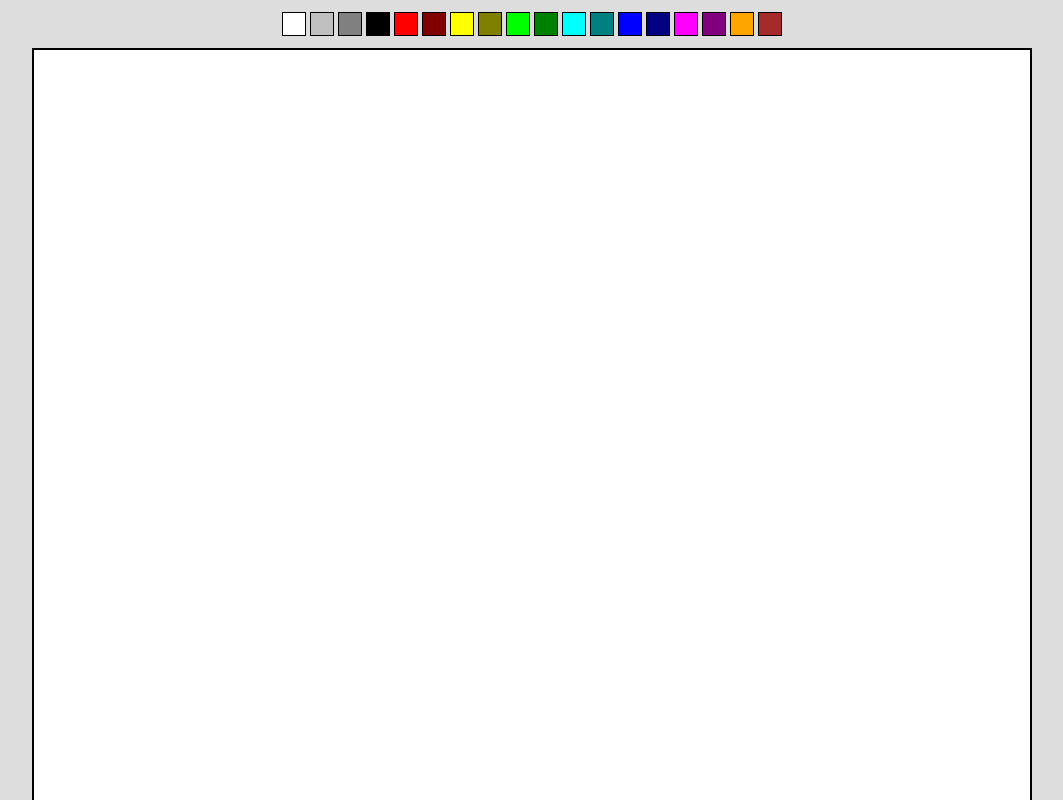
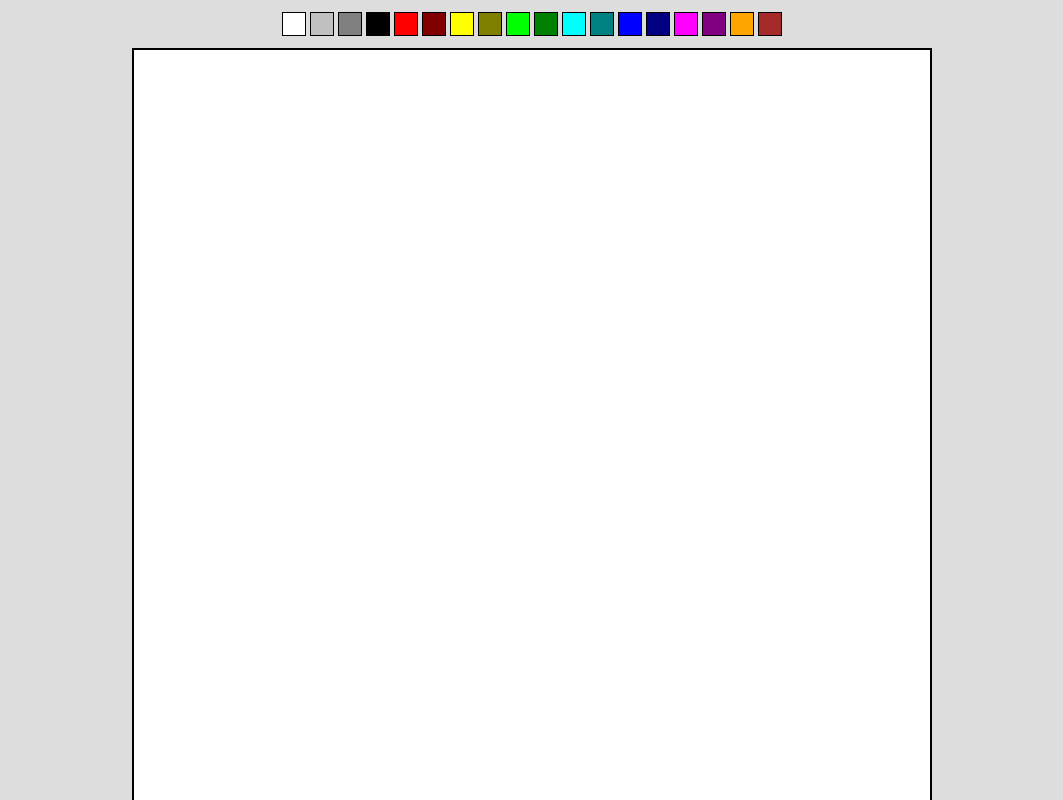
Before and after one commit to cheatteam1994-ship-it/rplace-render, a website: page rplace_render/frontend/index.html in a window 1280 px wide. Shown: the top 800 px of the page, without its empty margins (108-1171 px from the left). Drawn offline with Linux system fonts and the light colour scheme.

Commit message:
Update index.html

```diff
--- a/rplace_render/frontend/index.html
+++ b/rplace_render/frontend/index.html
@@ -10,7 +10,7 @@
     padding: 0;
     height: 100%;
     width: 100%;
-    background: #ddd; /* grigio chiaro */
+    background: #ddd; /* sfondo grigio chiaro */
     display: flex;
     flex-direction: column;
     align-items: center;
@@ -18,6 +18,7 @@
     user-select: none;
   }
 
+  /* Palette dei colori */
   #palette {
     margin: 10px 0;
     display: flex;
@@ -33,6 +34,7 @@
     cursor: pointer;
   }
 
+  /* Contenitore principale */
   #container {
     position: relative;
     display: flex;
@@ -40,23 +42,25 @@
     align-items: center;
   }
 
-  /* Riquadro visibile */
+  /* Viewport fisso */
   #viewport {
-    width: 1000px;  /* dimensione del viewport */
-    height: 1000px;
+    width: 800px;
+    height: 800px;
     overflow: hidden;
     background: #fff;
-    border: 2px solid #000; /* contorno del viewport */
-    box-sizing: border-box; /* include il bordo nella dimensione totale */
+    border: 2px solid #000; /* bordo visibile */
+    box-sizing: border-box;
     position: relative;
   }
 
+  /* Canvas */
   canvas#board {
     display: block;
     background: #fff;
     cursor: crosshair;
   }
 
+  /* Barra controlli */
   #controls {
     margin-top: 10px;
     display: flex;
@@ -77,16 +81,17 @@
 </head>
 <body>
 
-  <!-- Palette esterna -->
+  <!-- Palette colori -->
   <div id="palette"></div>
 
+  <!-- Contenitore del canvas -->
   <div id="container">
     <div id="viewport">
       <canvas id="board"></canvas>
     </div>
   </div>
 
-  <!-- Controlli -->
+  <!-- Controlli connessione -->
   <div id="controls">
     <input type="text" id="username" placeholder="Username">
     <button id="connect">Connect</button>
```
